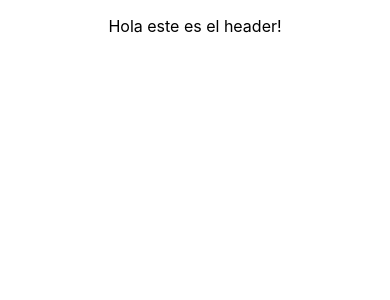
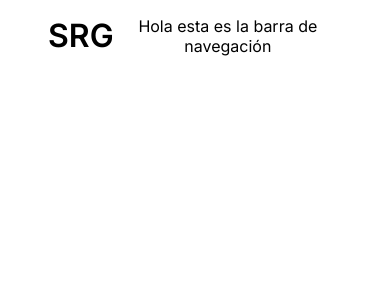
Before and after one commit to SebasRiv/portafolio-react, a React (Create React App) app: page / in a window 390 px wide. Shown: the top 300 px of the page. Built offline with nearby package versions, Linux system fonts and the light colour scheme.

Commit message:
create initial nav bar simple

```diff
--- a/src/components/Header/Header.js
+++ b/src/components/Header/Header.js
@@ -1,9 +1,10 @@
 import React from 'react'
+import MainNav from '../MainNav/MainNav'
 
 const Header = () => {
     return (
         <header>
-            <p>Hola este es el header!</p>
+            <MainNav></MainNav>
         </header>
     )
 }
--- /dev/null
+++ b/src/components/MainNav/MainNav.js
@@ -0,0 +1,14 @@
+import React from 'react'
+
+import classes from './MainNav.module.scss';
+
+const MainNav = () => {
+    return (
+        <nav className={classes.nav}>
+            <div className={classes.nav__logo}>SRG</div>
+            Hola esta es la barra de navegación
+        </nav>
+    );
+};
+
+export default MainNav;
--- /dev/null
+++ b/src/components/MainNav/MainNav.module.scss
@@ -0,0 +1,169 @@
+.nav {
+    display: flex;
+    width: 100%;
+    background-color: white;
+    padding-top: 2rem;
+    padding-bottom: 2rem;
+    justify-content: center;
+}
+
+.nav__logo {
+    display: inline-block;
+    text-transform: uppercase;
+    font-weight: 600;
+}
+
+.nav__list {
+    list-style: none;
+    display: flex;
+    margin-left: auto;
+    justify-content: center;
+    z-index: 100;
+}
+
+
+.nav__item {
+    position: relative;
+    display: inline-block;
+    margin: 0 0.3rem;
+    font-weight: 600;
+}
+
+.nav__subtitle {
+    font-size: 1.5rem;
+    font-weight: 400;
+    color: gray;
+}
+
+.nav__contact {
+    display: none;
+    font-weight: 300;
+}
+
+.nav__subtitle {
+    display: none;
+}
+
+#btn-menu {
+    display: none;
+}
+
+.toggle {
+    display: none;
+    margin-left: auto;
+    flex-direction: column;
+    align-items: flex-end;
+    cursor: pointer;
+    padding: 10px;
+}
+
+.toggle>span {
+    width: 24px;
+    height: 2px;
+    margin-top: 3px;
+    margin-bottom: 3px;
+    background-color: black;
+}
+
+.nav__line1,
+.nav__line2,
+.nav__line3 {
+    display: inline-block;
+    transform-origin: center right;
+}
+
+.nav__line1,
+.nav__line3 {
+    transition: 0.3s;
+}
+
+.nav-social {
+    margin-left: 1rem;
+}
+
+@media screen and (max-width: 827px) {
+
+    .nav {
+        padding-top: 1rem;
+        padding-bottom: 1rem;
+    }
+
+    .nav__logo {
+        font-size: 2rem;
+    }
+
+    .toggle {
+        display: flex;
+    }
+
+    .nav__list {
+        display: none;
+        flex-direction: column;
+        font-size: 2rem;
+        font-weight: 400;
+        justify-content: center;
+        height: 700px;
+    }
+
+
+    #btn-menu:checked ~ .toggle .nav__line1{
+        transform: rotate(-45deg) translateX(.5px);
+    }
+
+    #btn-menu:checked ~ .toggle .nav__line2{
+        opacity: 0;
+    }
+
+    #btn-menu:checked ~ .toggle .nav__line3 {
+        transform: rotate(45deg) translateX(.5px);
+    }
+
+    #btn-menu:checked ~ .nav__list {
+        display: flex;
+        position: absolute;
+        top: 4.8rem;
+        left: 0;
+        padding-left: 1rem;
+        background-color: white;
+        width: 100%;
+    }
+
+    .nav__list>.nav__item {
+        margin: 1rem;
+    }
+
+    .nav__contact {
+        display: flex;
+        font-weight: 400;
+        font-size: 1.2rem;
+    }
+
+    .nav__subtitle {
+        display: flex;
+    }
+
+}
+
+@media screen and (max-width:1024px) {
+
+    .nav {
+        padding-left: 3rem;
+        padding-right: 3rem;
+    }
+}
+
+@media screen and (min-width:1024px) {
+    .nav {
+        padding-left: 10rem;
+        padding-right: 10rem;
+    }
+
+    .nav__item {
+        margin-left: 1rem;
+    }
+
+    .nav__logo {
+        font-size: 1.2rem;
+        font-weight: 700;
+    }
+}
--- a/src/index.scss
+++ b/src/index.scss
@@ -1,6 +1,13 @@
+@import url('https://fonts.googleapis.com/css2?family=Inter:wght@200;300;400;500;600;700;900&display=swap');
+
+* {
+  margin: 0;
+  padding: 0;
+  box-sizing: border-box;
+}
+
 body {
-  margin: 0;
-  font-family: -apple-system, BlinkMacSystemFont, 'Segoe UI', 'Roboto', 'Oxygen',
+  font-family: 'Inter',-apple-system, BlinkMacSystemFont, 'Segoe UI', 'Roboto', 'Oxygen',
     'Ubuntu', 'Cantarell', 'Fira Sans', 'Droid Sans', 'Helvetica Neue',
     sans-serif;
   -webkit-font-smoothing: antialiased;
```
Also changed, not shown: src/App.js (+1 -16 lines), src/App.scss (renamed from src/App.css), src/components/Main-nav/Main-nav.js (deleted), src/components/Main-nav/Main-nav.module.scss (deleted), 1 other file (tests, documents, lock files or other folders).
